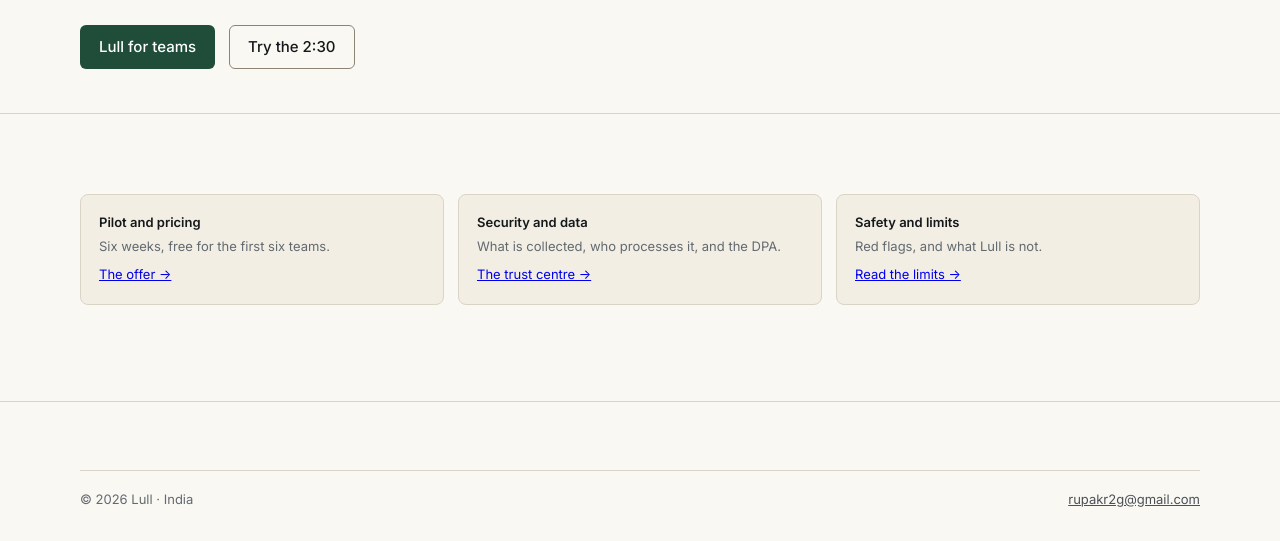
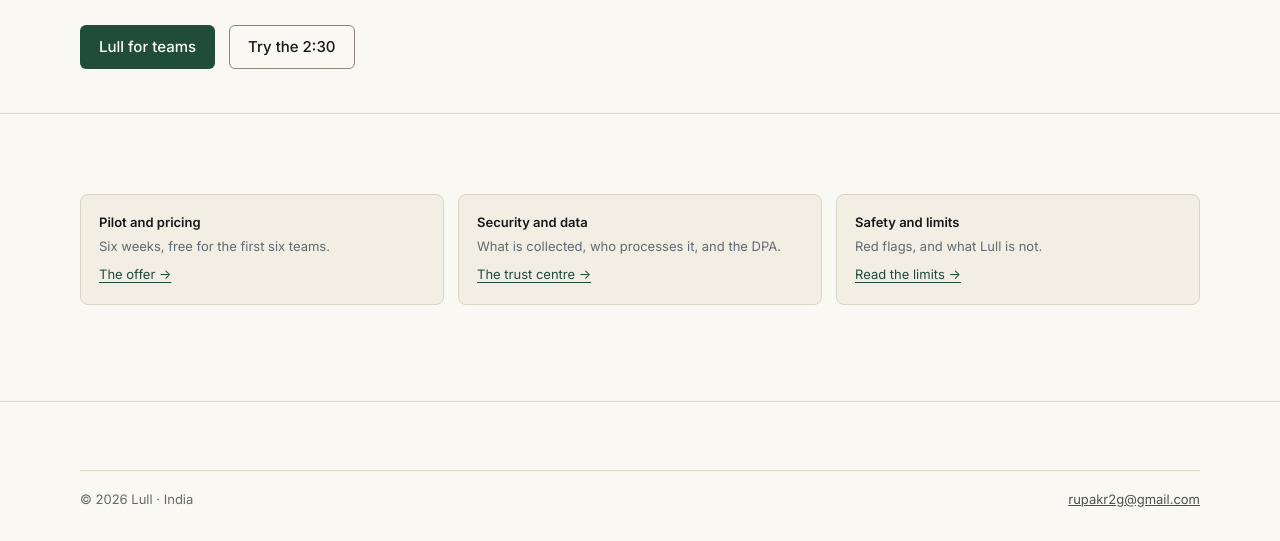
Before and after one commit to RUPAK30/Lull-B2B-workplace-wellbeing-product-for-HR-teams, a website: page site/404.html in a window 1280 px wide. Shown: the part 284-825 px from the top of the page. Drawn offline with Linux system fonts and the light colour scheme.

Commit message:
Tidy lane link colour and remove unused images

```diff
--- a/site/home.css
+++ b/site/home.css
@@ -428,3 +428,5 @@ p{margin:0}
 .doc-section a:not(.btn):not(.download){text-decoration:underline;text-underline-offset:3px;text-decoration-thickness:1px}
 .lane h2.lane-h{margin:0;font:600 .8125rem/1.4 var(--sans);letter-spacing:0}
 .breadcrumb a{text-decoration:underline;text-underline-offset:2px}
+.lane a{color:var(--accent);text-decoration:underline;text-underline-offset:3px}
+.lane a:hover{text-decoration-thickness:2px}
```
Also changed, not shown: site/img/og-pm.jpg (deleted), site/img/poster.jpg (deleted), site/img/shot-employee.jpg (deleted), site/img/shot-hr.jpg (deleted), site/img/shot-report.jpg (deleted).
